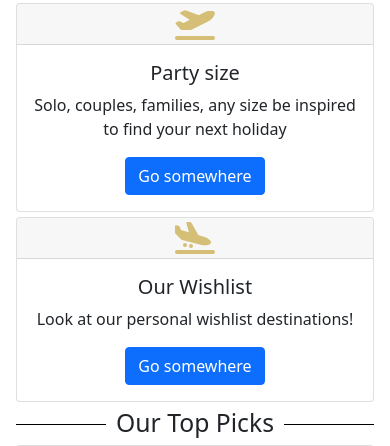
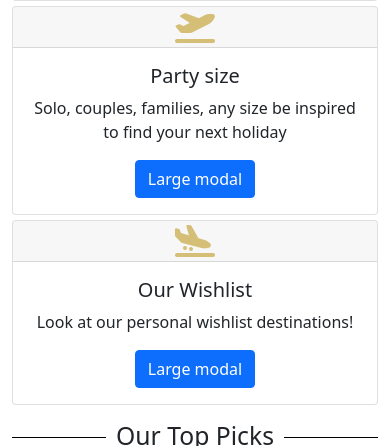
Before and after one commit to georgeehall/YourTravelCompanion, a PHP site: page /beinspired.php in a window 390 px wide. Shown: the part 878-1324 px from the top of the page. Run offline with PHP 8.4, Linux system fonts and the light colour scheme; some libraries are stand-ins or nearby versions.

Commit message:
Continuing with layout

```diff
--- a/beinspired.php
+++ b/beinspired.php
@@ -11,6 +11,7 @@
     <title>Be Inspired</title>
     <script src="https://kit.fontawesome.com/ea02caf681.js" crossorigin="anonymous"></script>
     <link href="https://stackpath.bootstrapcdn.com/bootstrap/5.0.0-alpha1/css/bootstrap.min.css" rel="stylesheet">
+    <link href="https://cdn.jsdelivr.net/npm/bootstrap@5.0.2/dist/css/bootstrap.min.css" rel="stylesheet" integrity="sha384-EVSTQN3/azprG1Anm3QDgpJLIm9Nao0Yz1ztcQTwFspd3yD65VohhpuuCOmLASjC" crossorigin="anonymous">
     <link href="https://cdnjs.cloudflare.com/ajax/libs/font-awesome/4.0.3/css/font-awesome.css" rel="stylesheet">
     <style></style>
     <script type="text/javascript" src=""></script>
@@ -203,7 +204,7 @@
                             <!-- Card Text Start -->
                             See destinations in flight time from the UK to get your travel buds flying
                         </p><!-- Card Text End -->
-                        <a href="beinspired.php" class="btn btn-primary">Go somewhere</a>
+                        <button type="button" class="btn btn-primary" data-toggle="modal" data-target=".bd-example-modal-lg">Flight Times</button>
                     </div><!-- Card Body End -->
                 </div><!-- Card End -->
             </div><!-- Col 4 End -->
@@ -224,7 +225,7 @@
                             <!-- Card Text Start -->
                             Beach, Adventours or anything else. We have you covered
                         </p><!-- Card Text End -->
-                        <a href="book.php" class="btn btn-primary">Go somewhere</a>
+                        <button type="button" class="btn btn-primary" data-toggle="modal" data-target=".bd-example-modal-lg2">Large modal</button>
                     </div><!-- Card Body End -->
                 </div><!-- Card End -->
             </div><!-- Col 4 End -->
@@ -245,7 +246,7 @@
                             <!-- Card Text Start -->
                             Solo, couples, families, any size be inspired to find your next holiday
                         </p><!-- Card Text End -->
-                        <a href="predeparture.php" class="btn btn-primary">Go somewhere</a>
+                        <button type="button" class="btn btn-primary" data-toggle="modal" data-target=".bd-example-modal-lg3">Large modal</button>
                     </div><!-- Card Body End -->
                 </div><!-- Card End -->
             </div><!-- Col 4 End -->
@@ -266,67 +267,173 @@
                             <!-- Card Text Start -->
                             Look at our personal wishlist destinations!
                         </p><!-- Card Text End -->
-                        <a href="returnhome.php" class="btn btn-primary">Go somewhere</a>
+                        <button type="button" class="btn btn-primary" data-toggle="modal" data-target=".bd-example-modal-lg4">Large modal</button>
                     </div><!-- Card Body End -->
                 </div><!-- Card End -->
             </div><!-- Col 4 End -->
         </div><!-- Row End -->
-        <h2 style="padding-top:10px;"><span>Our Top Picks</span></h2>
+        <h2 style="padding-top:20px;"><span>Our Top Picks</span></h2>
 
         <div class="row">
             <div class="col-md-6">
                 <div class="card text-center">
-                    <img src="images/malta.png" class="img-fluid rounded-start" alt="...">
+                    <img src="images/maldives.jpg" class="img-fluid rounded-start" alt="..." style="height: 300px;">
                     <div class="card-body">
-                        <h5 class="card-title">Malta</h5>
-                        <p class="card-text">Some quick example text to build on the card title and make up the bulk of the card's content.</p>
-                        <a href="#" class="btn btn-primary">Go somewhere</a>
+                        <h5 class="card-title">Maldives</h5>
+                        <p class="card-text">Step into a paradise of crystal-clear waters and pristine beaches in the Maldives, where luxurious overwater bungalows and vibrant marine life await.</p>
+                        <a href="#" class="link-primary" style="display: flex;justify-content: end;">Read More</a>
+
                     </div>
                 </div>
             </div>
             <div class="col-md-6">
                 <div class="card text-center">
-                    <img src="images/jamacia.png" class="img-fluid rounded-start" alt="..." style="height:250px">
+                    <img src="images/mexico.jpg" class="img-fluid rounded-start" alt="..." style="height: 300px;">
                     <div class="card-body">
-                        <h5 class="card-title">Jamacia</h5>
-                        <p class="card-text">Some quick example text to build on the card title and make up the bulk of the card's content.</p>
+                        <h5 class="card-title">Mexico</h5>
+                        <p class="card-text">Experience the colorful culture, ancient ruins, and mouth-watering cuisine of Mexico, where every corner is a fiesta for the senses</p>
                         <a href="#" class="btn btn-primary">Go somewhere</a>
                     </div>
                 </div>
             </div>
         </div>
         <div class="row" style="padding-top: 10px;">
-            <div class="col-md-4">
+            <div class="col-md-3">
                 <div class="card text-center">
-                    <img src="images/malta.png" class="img-fluid rounded-start" alt="...">
+                    <img src="images/jamacia.jpg" class="img-fluid rounded-start" alt="..." style="height: 165px;">
                     <div class="card-body">
-                        <h5 class="card-title">Malta</h5>
-                        <p class="card-text">Some quick example text to build on the card title and make up the bulk of the card's content.</p>
+                        <h5 class="card-title">Jamacia</h5>
+                        <p class="card-text">Discover sun, sand, and spice, laid-back island vibes with reggae</p>
                         <a href="#" class="btn btn-primary">Go somewhere</a>
                     </div>
                 </div>
             </div>
-            <div class="col-md-4">
+            <div class="col-md-3">
                 <div class="card text-center">
-                <img src="images/jamacia.png" class="img-fluid rounded-start" alt="..." style="height: 165px;">
+                <img src="images/bordaux.jpg" class="img-fluid rounded-start" alt="..." style="height: 165px;">
                     <div class="card-body">
-                        <h5 class="card-title">Jamacia</h5>
-                        <p class="card-text">Some quick example text to build on the card title and make up the bulk of the card's content.</p>
+                        <h5 class="card-title">Bordeaux</h5>
+                        <p class="card-text">Indulge in world-renowned wines and rich history, every sip tells a story</p>
                         <a href="#" class="btn btn-primary">Go somewhere</a>
                     </div>
                 </div>
             </div>
-            <div class="col-md-4">
+            <div class="col-md-3">
                 <div class="card text-center">
-                <img src="images/jamacia.png" class="img-fluid rounded-start" alt="..." style="height: 165px;">
+                <img src="images/sydney.jpg" class="img-fluid rounded-start" alt="..." style="height: 165px;">
                     <div class="card-body">
-                        <h5 class="card-title">Jamacia</h5>
-                        <p class="card-text">Some quick example text to build on the card title and make up the bulk of the card's content.</p>
+                        <h5 class="card-title">Sydney</h5>
+                        <p class="card-text">Vibrant city with a perfect blend of sun and sand</p>
+                        <a href="#" class="btn btn-primary">Go somewhere</a>
+                    </div>
+                </div>
+            </div>
+            <div class="col-md-3">
+                <div class="card text-center">
+                <img src="images/luxemberg.jpg" class="img-fluid rounded-start" alt="..." style="height: 165px;">
+                    <div class="card-body">
+                        <h5 class="card-title">Luxembourg</h5>
+                        <p class="card-text">Fairytale charm, castles, picturesque countryside with city living</p>
                         <a href="#" class="btn btn-primary">Go somewhere</a>
                     </div>
                 </div>
             </div>
         </div>
+
+
+<!-- Flight Times -->
+<div class="modal fade bd-example-modal-lg" tabindex="-1" role="dialog" aria-labelledby="myLargeModalLabel" aria-hidden="true">
+  <div class="modal-dialog modal-lg">
+  <div class="modal-content">
+      <div class="modal-header">
+        <h5 class="modal-title" id="exampleModalLabel">Flight Times</h5>
+        <button type="button" class="close" data-dismiss="modal" aria-label="Close">
+          <span aria-hidden="true">&times;</span>
+        </button>
+      </div>
+      <div class="modal-body">
+        1
+      </div>
+      <div class="modal-footer">
+        <button type="button" class="btn btn-secondary" data-dismiss="modal">Close</button>
+        <button type="button" class="btn btn-primary">Save changes</button>
+      </div>
+    </div>
+  </div>
+</div>
+
+<!-- Holiday Style -->
+<div class="modal fade bd-example-modal-lg2" tabindex="-1" role="dialog" aria-labelledby="myLargeModalLabel" aria-hidden="true">
+  <div class="modal-dialog modal-lg">
+
+  <div class="modal-content">
+      <div class="modal-header">
+        <h5 class="modal-title" id="exampleModalLabel">Modal title</h5>
+        <button type="button" class="close" data-dismiss="modal" aria-label="Close">
+          <span aria-hidden="true">&times;</span>
+        </button>
+      </div>
+      <div class="modal-body">
+        2
+      </div>
+      <div class="modal-footer">
+        <button type="button" class="btn btn-secondary" data-dismiss="modal">Close</button>
+        <button type="button" class="btn btn-primary">Save changes</button>
+      </div>
+    </div>
+  </div>
+</div>
+
+<!-- Party Size -->
+
+
+<div class="modal fade bd-example-modal-lg3" tabindex="-1" role="dialog" aria-labelledby="myLargeModalLabel" aria-hidden="true">
+  <div class="modal-dialog modal-lg">
+
+  <div class="modal-content">
+      <div class="modal-header">
+        <h5 class="modal-title" id="exampleModalLabel">Modal title</h5>
+        <button type="button" class="close" data-dismiss="modal" aria-label="Close">
+          <span aria-hidden="true">&times;</span>
+        </button>
+      </div>
+      <div class="modal-body">
+        3
+      </div>
+      <div class="modal-footer">
+        <button type="button" class="btn btn-secondary" data-dismiss="modal">Close</button>
+        <button type="button" class="btn btn-primary">Save changes</button>
+      </div>
+    </div>
+  </div>
+</div>
+
+<!-- Our wishlist -->
+<div class="modal fade bd-example-modal-lg4" tabindex="-1" role="dialog" aria-labelledby="myLargeModalLabel" aria-hidden="true">
+  <div class="modal-dialog modal-lg">
+
+  <div class="modal-content">
+      <div class="modal-header">
+        <h5 class="modal-title" id="exampleModalLabel">Modal title</h5>
+        <button type="button" class="close" data-dismiss="modal" aria-label="Close">
+          <span aria-hidden="true">&times;</span>
+        </button>
+      </div>
+      <div class="modal-body">
+        4
+      </div>
+      <div class="modal-footer">
+        <button type="button" class="btn btn-secondary" data-dismiss="modal">Close</button>
+        <button type="button" class="btn btn-primary">Save changes</button>
+      </div>
+    </div>
+  </div>
+</div>
+
+
+
+
+
         <!-- Footer Start -->
         <footer class="d-flex flex-wrap justify-content-between align-items-center py-3 my-4" style="">
             <ul class="nav col-md-4 justify-content-start">
@@ -347,6 +454,14 @@
                     style="padding-right: 15px;"></i></a>
         </footer><!-- Footer End -->
     </div> <!-- Container End -->
+    <script>
+        var myModal = document.getElementById('myModal')
+var myInput = document.getElementById('myInput')
+
+myModal.addEventListener('shown.bs.modal', function () {
+  myInput.focus()
+})
+</script>
     <script src="https://cdn.jsdelivr.net/npm/bootstrap@5.2.1/dist/js/bootstrap.bundle.min.js"
         integrity="sha384-u1OknCvxWvY5kfmNBILK2hRnQC3Pr17a+RTT6rIHI7NnikvbZlHgTPOOmMi466C8" crossorigin="anonymous">
     </script>
```
Also changed, not shown: Index.php (+10 -13 lines), images/bordaux.jpg (added), images/couple.jpg (added), images/mexico.jpg (added), images/solo2.jpg (added), 8 other files.
